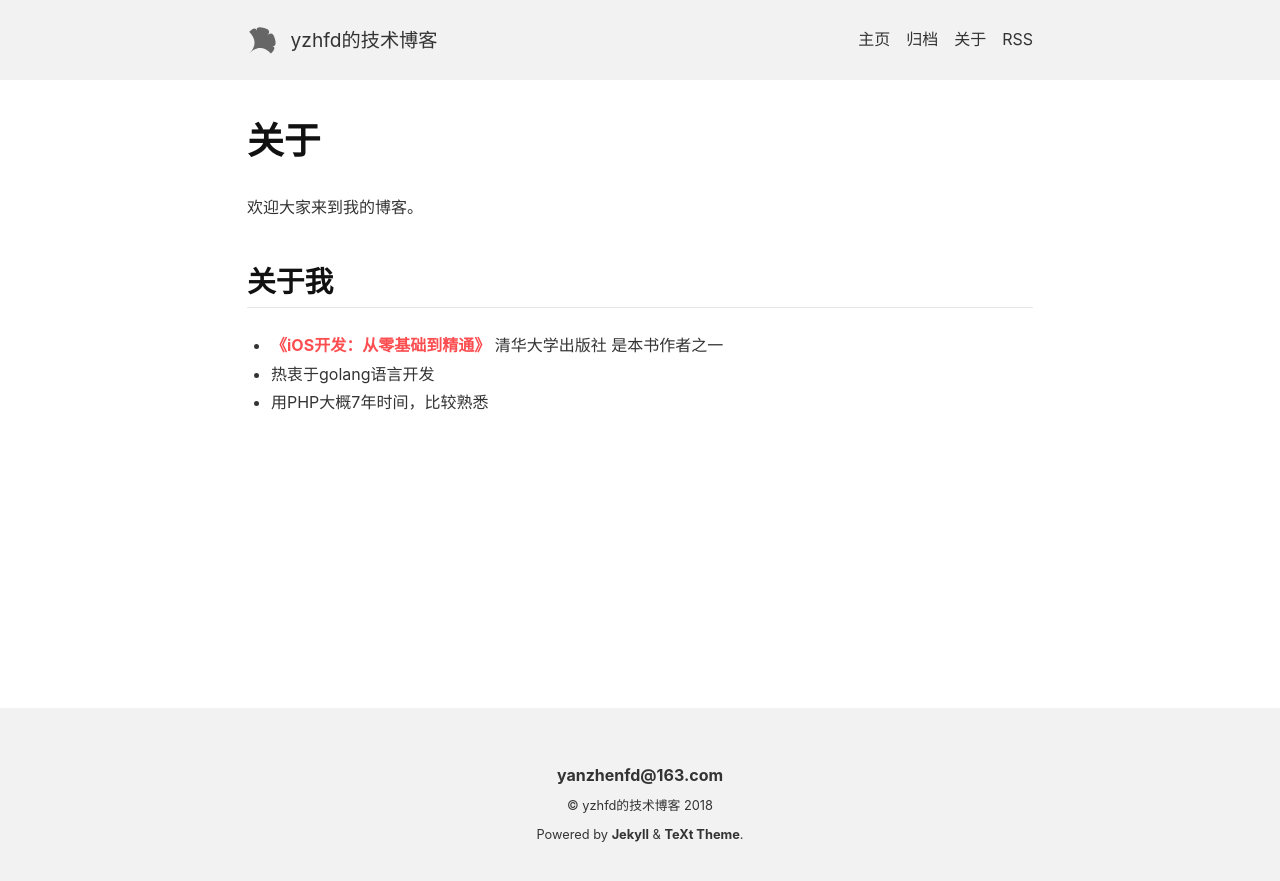
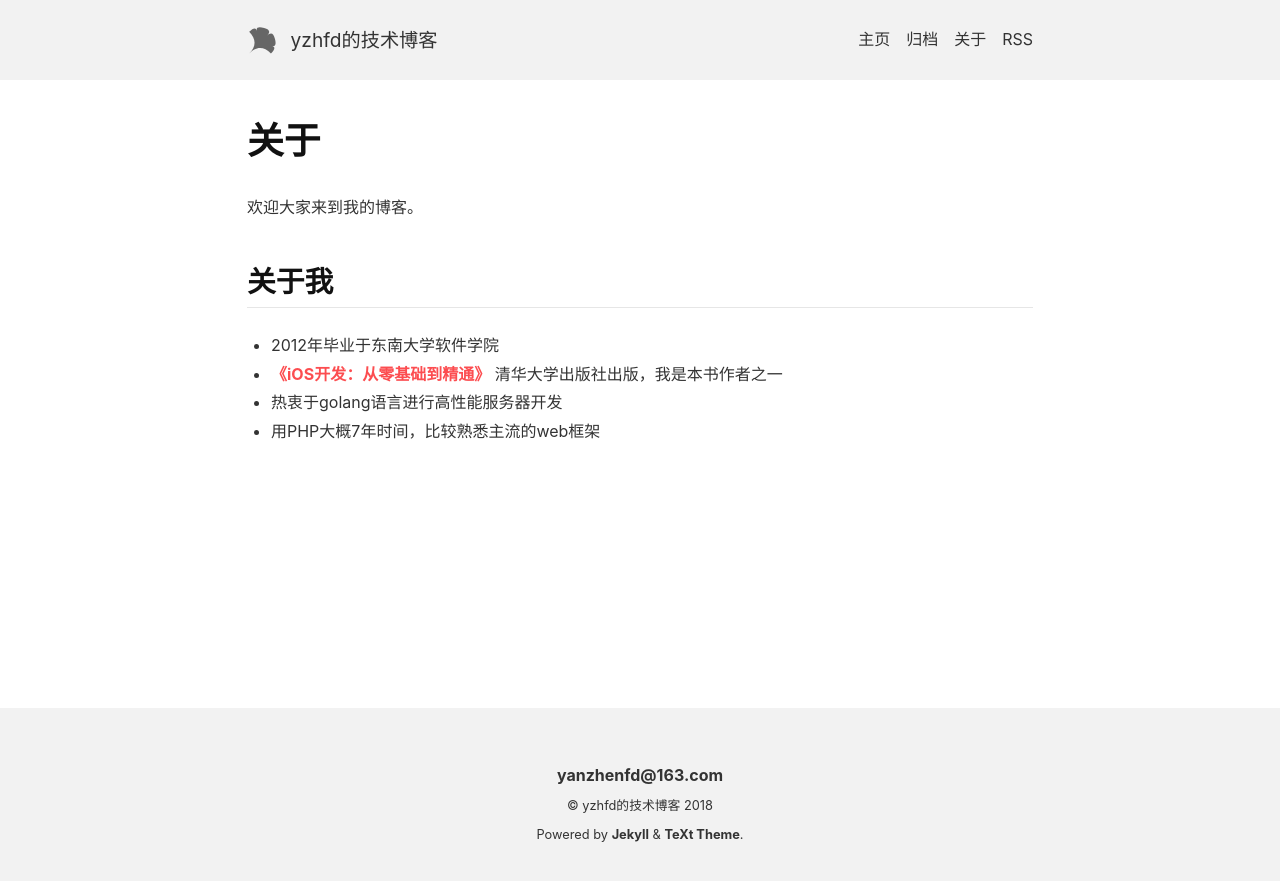
Before and after one commit to yzhfd/yzhfd.github.io, a Jekyll site: the page built from about.md, in a window 1280 px wide. Shown: the top 881 px of the page. Built offline with Jekyll 4.4.1, drawn with Linux system fonts in a browser that asks for light colours; nearby versions of some CDN libraries.

Commit message:
修改关于我的东西

```diff
--- a/about.md
+++ b/about.md
@@ -11,6 +11,7 @@ key: page-about
 欢迎大家来到我的博客。
 
 ## 关于我
-- [《iOS开发：从零基础到精通》](https://detail.tmall.com/item.htm?spm=a230r.1.14.257.5e771dc4X4HGGu&id=565820932718&ns=1&abbucket=1) 清华大学出版社 是本书作者之一
-- 热衷于golang语言开发
-- 用PHP大概7年时间，比较熟悉
+- 2012年毕业于东南大学软件学院
+- [《iOS开发：从零基础到精通》](https://detail.tmall.com/item.htm?spm=a230r.1.14.257.5e771dc4X4HGGu&id=565820932718&ns=1&abbucket=1) 清华大学出版社出版，我是本书作者之一
+- 热衷于golang语言进行高性能服务器开发
+- 用PHP大概7年时间，比较熟悉主流的web框架
```
